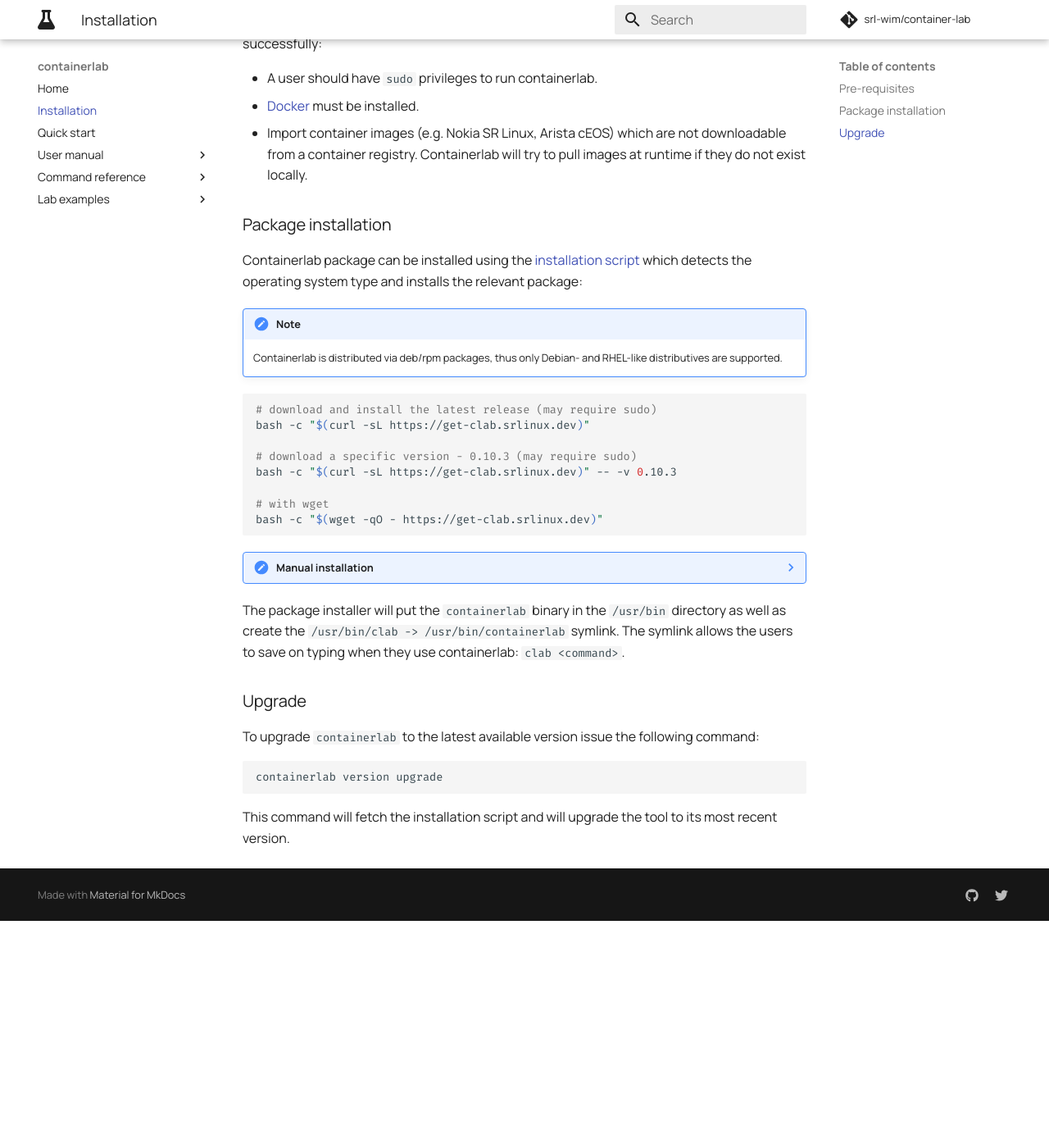
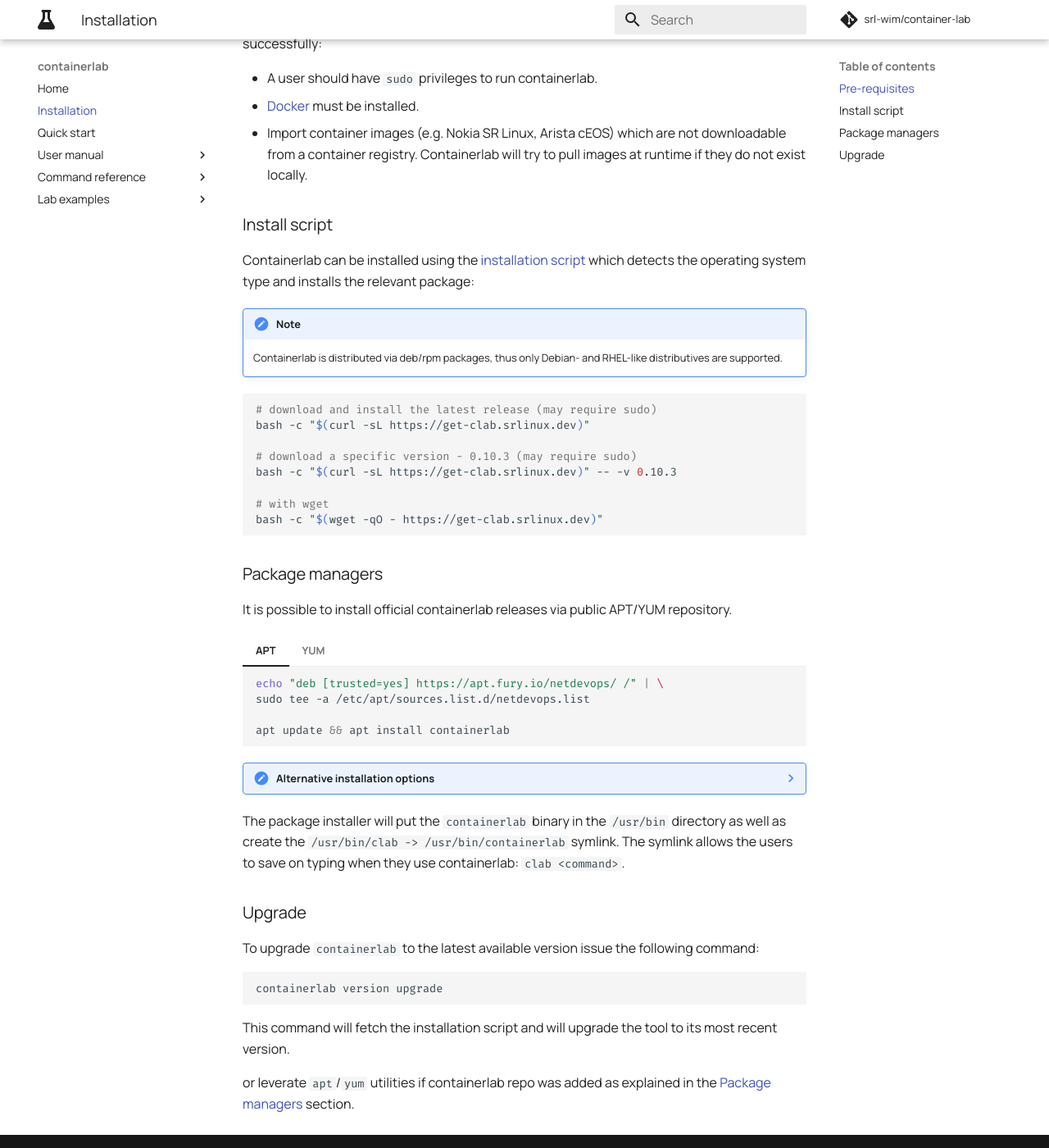
Before and after one commit to srl-labs/containerlab, an MkDocs documentation site: the page built from docs/install.md, in a window 1280 px wide and 1400 px high, scrolled down 293 px. Shown: the whole window at 82% size. Built offline with MkDocs 1.6.1 and Material for MkDocs 9.7.7, drawn with Linux system fonts in a browser that asks for light colours; comment, search, counter and statistics services are not loaded; before the commit the page ends 1416 px from its top, so only the background shows below that.

Commit message:
added package manager instructions

````diff
--- a/docs/install.md
+++ b/docs/install.md
@@ -7,8 +7,8 @@ The following requirements must be satisfied in order to let containerlab tool r
 * [Docker](https://docs.docker.com/engine/install/) must be installed.
 * Import container images (e.g. Nokia SR Linux, Arista cEOS) which are not downloadable from a container registry. Containerlab will try to pull images at runtime if they do not exist locally.
 
-### Package installation
-Containerlab package can be installed using the [installation script](https://github.com/srl-wim/container-lab/blob/master/get.sh) which detects the operating system type and installs the relevant package:
+### Install script
+Containerlab can be installed using the [installation script](https://github.com/srl-wim/container-lab/blob/master/get.sh) which detects the operating system type and installs the relevant package:
 
 !!! note
     Containerlab is distributed via deb/rpm packages, thus only Debian- and RHEL-like distributives are supported.
@@ -24,8 +24,26 @@ bash -c "$(curl -sL https://get-clab.srlinux.dev)" -- -v 0.10.3
 bash -c "$(wget -qO - https://get-clab.srlinux.dev)"
 ```
 
-???note "Manual installation"
-    If the usage of piped bash scripts is discouraged or restricted, the users can manually download the package from the [Github releases](https://github.com/srl-wim/container-lab/releases) page.
+### Package managers
+It is possible to install official containerlab releases via public APT/YUM repository.
+
+=== "APT"
+    ```bash
+    echo "deb [trusted=yes] https://apt.fury.io/netdevops/ /" | \
+    sudo tee -a /etc/apt/sources.list.d/netdevops.list
+
+    apt update && apt install containerlab
+    ```
+=== "YUM"
+    ```
+    yum-config-manager --add-repo=https://yum.fury.io/netdevops/ && \
+    echo "gpgcheck=0" | sudo tee -a /etc/yum.repos.d/yum.fury.io_netdevops_.repo
+
+    yum install containerlab
+    ```
+
+???note "Alternative installation options"
+    Alternatively, users can manually download the deb/rpm package from the [Github releases](https://github.com/srl-wim/container-lab/releases) page.
 
     example:
     ```bash
@@ -50,3 +68,5 @@ containerlab version upgrade
 ```
 
 This command will fetch the installation script and will upgrade the tool to its most recent version.
+
+or leverate `apt`/`yum` utilities if containerlab repo was added as explained in the [Package managers](#package-managers) section.
````
